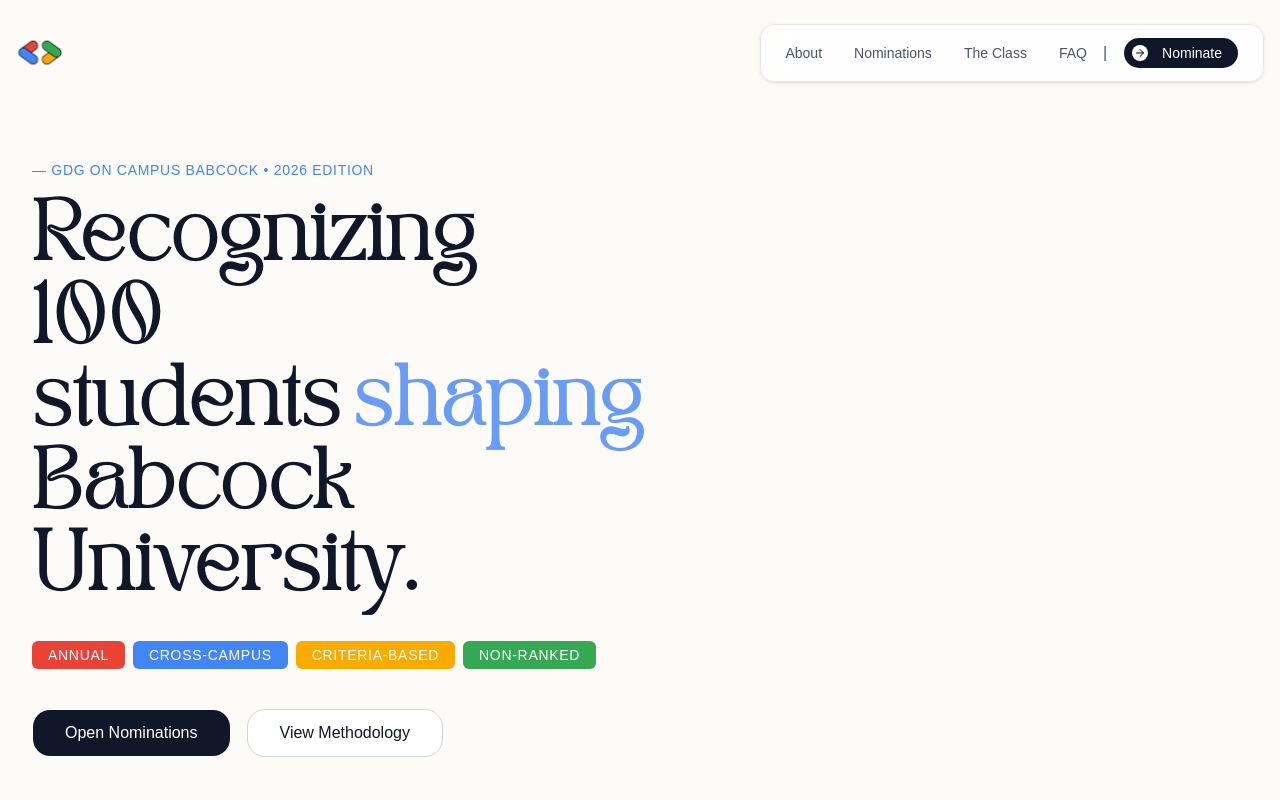
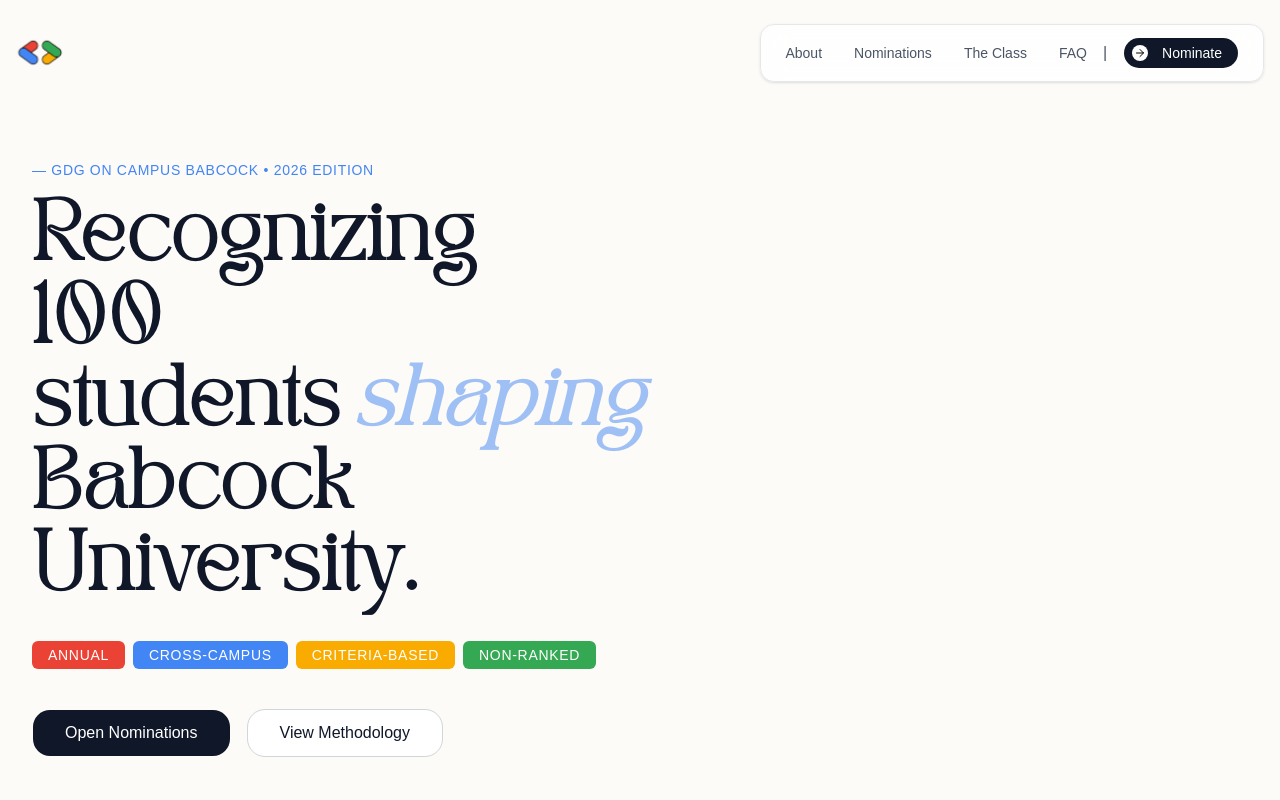
Before and after one commit to GDGBabcockUniversity/the-hundred, a Next.js app: page / in a window 1280 px wide. Shown: the top 800 px of the page. Built offline with nearby package versions, Linux system fonts and the light colour scheme; a web font is replaced by a local one.

Commit message:
feat: update HeroSection styling for “shaping” text to italic and adjust color opacity.

```diff
--- a/components/landing/HeroSection.tsx
+++ b/components/landing/HeroSection.tsx
@@ -36,7 +36,9 @@
           </p>
           <h1 className="text-4xl sm:text-5xl md:text-6xl font-serif text-brand-navy leading-snug mb-8 font-extrabold">
             Recognizing 100 students
-            <span className="text-brand-blue/80 ml-3 font-bold">shaping</span>
+            <span className="text-brand-blue/50 italic ml-3 font-bold">
+              shaping
+            </span>
             <br />
             Babcock University.
           </h1>
```
